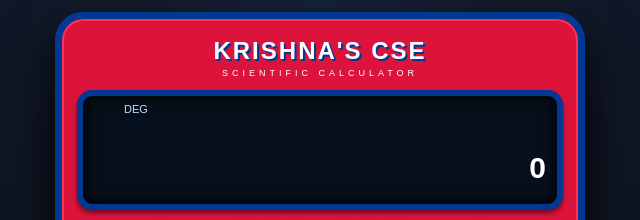
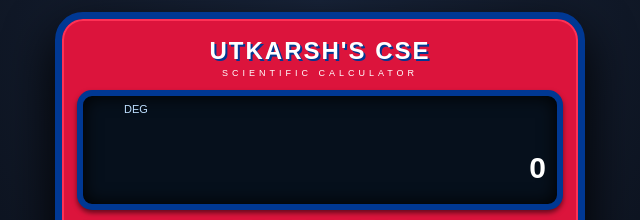
Before and after one commit to 8822-tex/mero_calculator, a plain HTML site: page index.html in a window 1280 px wide. Shown: the top 220 px of the page, 320-960 px from the left. Drawn offline with Linux system fonts and the light colour scheme.

Commit message:
Change calculator name from KRISHNA to UTKARSH

```diff
--- a/index.html
+++ b/index.html
@@ -12,7 +12,7 @@
 <div class="calculator">
 
     <header class="top">
-        <div class="name">KRISHNA'S CSE</div>
+        <div class="name">UTKARSH'S CSE</div>
         <div class="sub">SCIENTIFIC CALCULATOR</div>
     </header>
 
```
